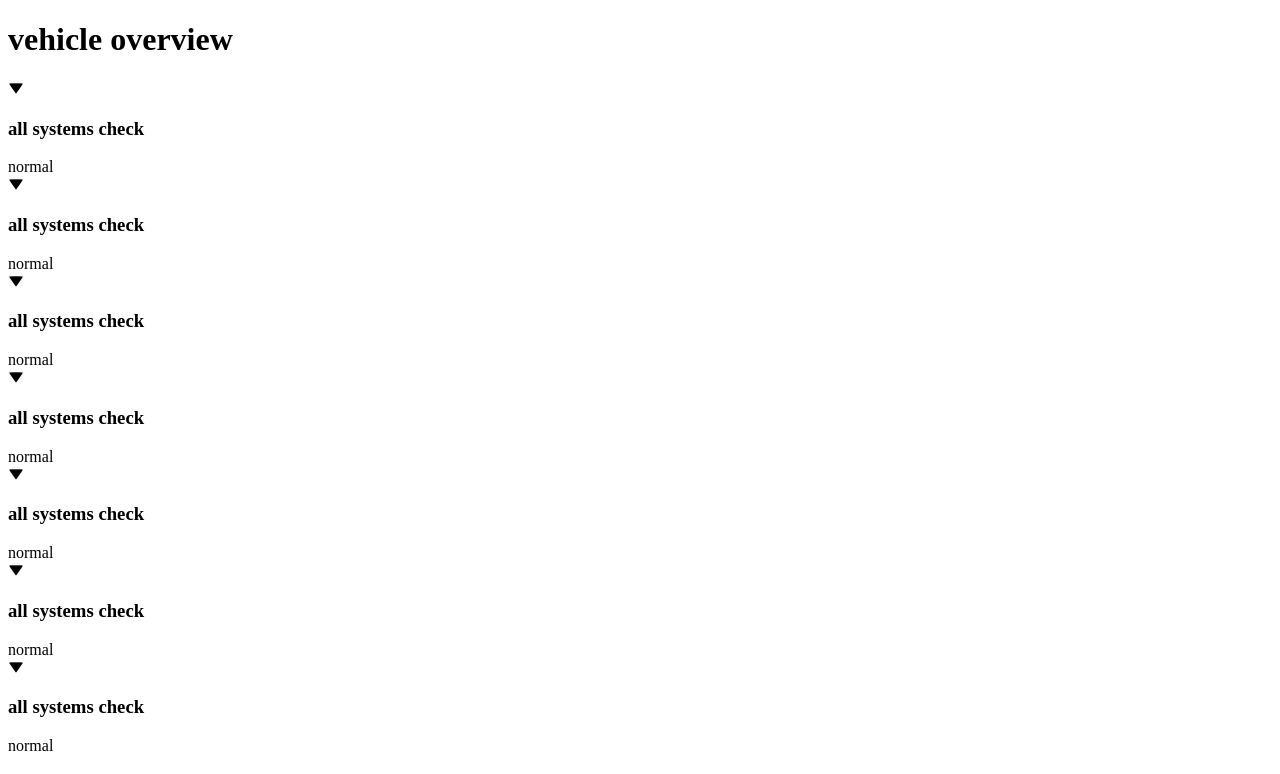
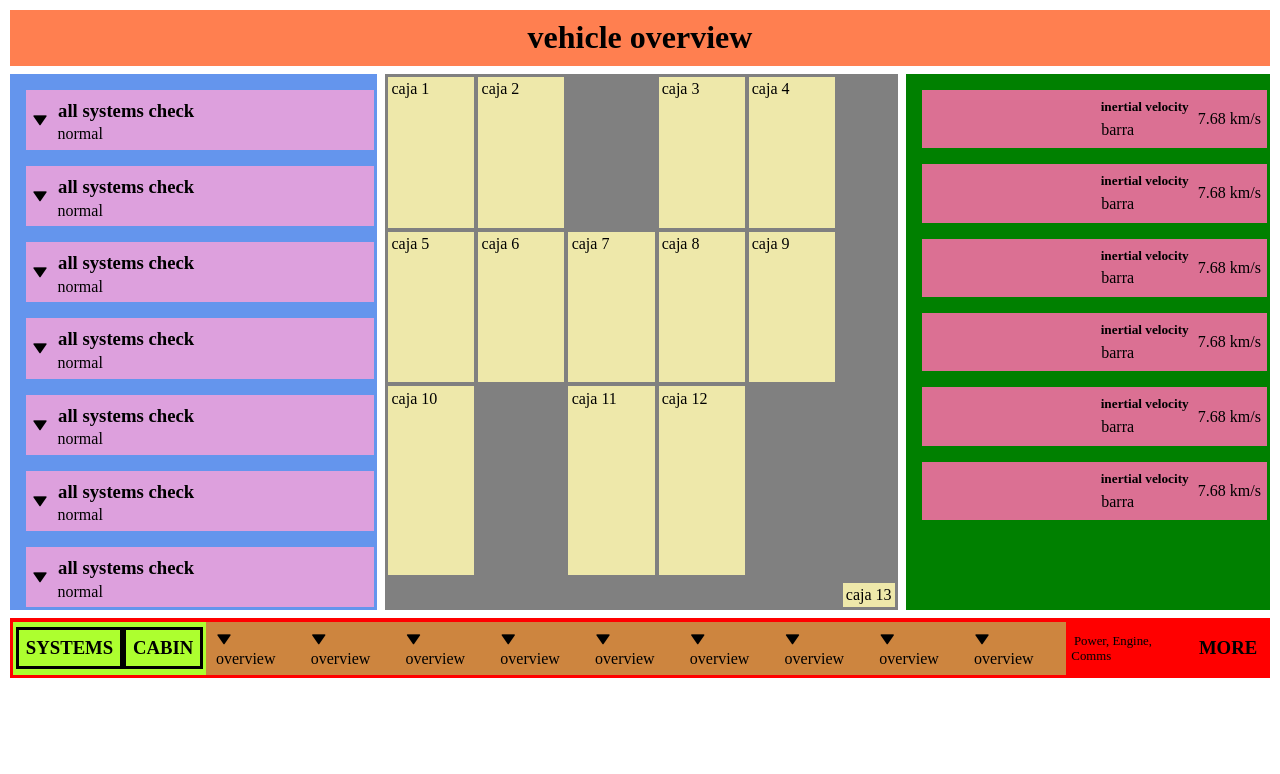
Before and after one commit to SantMu123/SpaceX, a plain HTML site: page index.html in a window 1280 px wide. Shown: the top 774 px of the page. Drawn offline with nearby package versions, Linux system fonts and the light colour scheme.

Commit message:
feat: :lipstick: Se organizó la maquetacion con grid y flex

```diff
--- a/css/style.css
+++ b/css/style.css
@@ -1 +1,162 @@
 @import url(variables.css);
+
+*{
+    margin: 0;
+    padding: .2em;
+    box-sizing: border-box;
+    font-family: "SF-Pro-Text-Regular";
+}
+
+.container{
+    display: grid;
+    grid-template-columns: 1fr, 8fr, 1fr;
+    grid-template-rows: 100px, 200px, 150px;
+    grid-gap: 8px;
+    grid-template-areas:
+        "title title title"
+        "lateralLeft middle lateralRigth"
+        "footer footer footer"
+    ;
+
+}
+.title{
+    grid-area: title;
+    display: flex;
+    justify-content: center;
+    background: coral;
+}
+.lateralLeft{
+    grid-area: lateralLeft;
+    padding-left: 1em;
+    padding-top: 1em;
+    display: flex;
+    gap:1em;
+    flex-direction: column;
+    background: cornflowerblue;
+}
+.lateralLeft_childrens{
+    display: flex;
+    align-items: center;
+    flex-direction: row;
+    background: plum;
+}
+.lateralLeft-childrens div{
+    display: flex;
+}
+.middle{
+    grid-area: middle;
+    background: grey;
+    display: grid;
+    grid-template-columns: repeat(5, 1fr);
+    grid-template-rows: .8fr .8fr 1fr;
+    grid-gap: 4px;
+    grid-template-areas:
+        "mid1 mid2 . mid3 mid4"
+        "mid5 mid6 mid7 mid8 mid9"
+        "mid10 . mid11 mid12 ."
+    ;
+    width: 100%;
+    height: auto;
+
+}
+.middle_child1{
+    grid-area: mid1;
+    background: palegoldenrod;
+}
+.middle_child2{
+    grid-area: mid2;
+    background: palegoldenrod;
+}
+.middle_child3{
+    grid-area: mid3;
+    background: palegoldenrod;
+}
+.middle_child4{
+    grid-area: mid4;
+    background: palegoldenrod;
+}
+.middle_child5{
+    grid-area: mid5;
+    background: palegoldenrod;
+}
+.middle_child6{
+    grid-area: mid6;
+    background: palegoldenrod;
+}
+.middle_child7{
+    grid-area: mid7;
+    background: palegoldenrod;
+}
+.middle_child8{
+    grid-area: mid8;
+    background: palegoldenrod;
+}
+.middle_child9{
+    grid-area: mid9;
+    background: palegoldenrod;
+}
+.middle_child10{
+    grid-area: mid10;
+    background: palegoldenrod;
+}
+.middle_child11{
+    grid-area: mid11;
+    background: palegoldenrod;
+}
+.middle_child12{
+    grid-area: mid12;
+    background: palegoldenrod;
+}
+.middle_child13{
+    grid-area: mid13;
+    background: palegoldenrod;
+}
+
+.lateralRigth{
+    grid-area: lateralRigth;
+    padding-left: 1em;
+    padding-top: 1em;
+    display: flex;
+    flex-direction: column;
+    background: green;
+    gap:1em;
+}
+.lateralRigth_childrens{
+    display: flex;
+    justify-content: end;
+    align-items: center;
+    background: palevioletred;
+}
+.footer{
+    grid-area: footer;
+    display: flex;
+    justify-content: space-between;
+    background: red;
+}
+
+.footer-left{
+    display: flex;
+    background: greenyellow;
+    justify-content: center;
+    align-items: center;
+}
+
+.footer-left div:first-child{
+    border: solid black;
+}
+.footer-left div:nth-child(2){
+    border: solid black;
+}
+
+.footer-middle{
+    display: flex;
+    align-items: center;
+    background: peru;
+}
+.footer-rigth{
+    display: flex;
+    align-items: center;
+}
+.footer-rigth div:first-child{
+    font-size: .8em;
+}
--- a/index.html
+++ b/index.html
@@ -9,81 +9,149 @@
 </head>
 <body>
     <div class = container>
-        <div class = "container-title">
+        <div class = "title">
             <h1> vehicle overview</h1>
         </div>
         <div class = lateralLeft>
-            <div clas = "lateralLeft-childrens">
+            <div class = "lateralLeft_childrens">
                 <i class = 'bx bxs-down-arrow'></i>
+                <div>
                     <h3>all systems check</h3>
                     <label>normal</label>
                 </div>
-            <div clas = "lateralLeft-childrens">
+
+            </div>
+            <div class = "lateralLeft_childrens">
                 <i class = 'bx bxs-down-arrow'></i>
+                <div>
                     <h3>all systems check</h3>
                     <label>normal</label>
                 </div>
-            <div clas = "lateralLeft-childrens">
+
+            </div>
+            <div class = "lateralLeft_childrens">
                 <i class = 'bx bxs-down-arrow'></i>
+                <div>
                     <h3>all systems check</h3>
                     <label>normal</label>
                 </div>
-            <div clas = "lateralLeft-childrens">
+
+            </div>
+            <div class = "lateralLeft_childrens">
                 <i class = 'bx bxs-down-arrow'></i>
+                <div>
                     <h3>all systems check</h3>
                     <label>normal</label>
                 </div>
-            <div clas = "lateralLeft-childrens">
+
+            </div>
+            <div class = "lateralLeft_childrens">
                 <i class = 'bx bxs-down-arrow'></i>
+                <div>
                     <h3>all systems check</h3>
                     <label>normal</label>
                 </div>
-            <div clas = "lateralLeft-childrens">
+
+            </div>
+            <div class = "lateralLeft_childrens">
                 <i class = 'bx bxs-down-arrow'></i>
+                <div>
                     <h3>all systems check</h3>
                     <label>normal</label>
                 </div>
-            <div clas = "lateralLeft-childrens">
+
+            </div>
+            <div class = "lateralLeft_childrens">
                 <i class = 'bx bxs-down-arrow'></i>
+                <div>
                     <h3>all systems check</h3>
                     <label>normal</label>
                 </div>
+
+            </div>
         </div>
         <div class="middle">
-            <div></div>
-            <div></div>
-            <div></div>
-            <div></div>
-            <div></div>
-            <div></div>
-            <div></div>
-            <div></div>
-            <div></div>
-            <div></div>
+            <div class="middle_child1">
+                caja 1
             </div>
-        <div class="leteralRigth">
+            <div class="middle_child2">
+                caja 2
+            </div>
+            <div class="middle_child3">
+                caja 3
+            </div>
+            <div class="middle_child4">
+                caja 4
+            </div>
+            <div class="middle_child5">
+                caja 5
+            </div>
+            <div class="middle_child6">
+                caja 6
+            </div>
+            <div class="middle_child7">
+                caja 7
+            </div>
+            <div class="middle_child8">
+                caja 8
+            </div>
+            <div class="middle_child9">
+                caja 9
+            </div>
+            <div class="middle_child10">
+                caja 10
+            </div>
+            <div class="middle_child11">
+                caja 11
+            </div>
+            <div class="middle_child12">
+                caja 12
+            </div>
+            <div class="middle_child13">
+                caja 13
+            </div>
+        </div>
+        <div class="lateralRigth">
+            <div class="lateralRigth_childrens">
                 <div>
                     <h5>inertial velocity</h5>
+                    <p>barra</p>
+                </div>
                 <label>7.68 km/s</label>
             </div>
+            <div class="lateralRigth_childrens">
                 <div>
                     <h5>inertial velocity</h5>
+                    <p>barra</p>
+                </div>
                 <label>7.68 km/s</label>
             </div>
+            <div class="lateralRigth_childrens">
                 <div>
                     <h5>inertial velocity</h5>
+                    <p>barra</p>
+                </div>
                 <label>7.68 km/s</label>
             </div>
+            <div class="lateralRigth_childrens">
                 <div>
                     <h5>inertial velocity</h5>
+                    <p>barra</p>
+                </div>
                 <label>7.68 km/s</label>
             </div>
+            <div class="lateralRigth_childrens">
                 <div>
                     <h5>inertial velocity</h5>
+                    <p>barra</p>
+                </div>
                 <label>7.68 km/s</label>
             </div>
+            <div class="lateralRigth_childrens">
                 <div>
                     <h5>inertial velocity</h5>
+                    <p>barra</p>
+                </div>
                 <label>7.68 km/s</label>
             </div>
         </div>
@@ -91,6 +159,8 @@
             <div class="footer-left">
                 <div>
                     <h3>SYSTEMS</h3>
+                </div>
+                <div>
                     <h3>CABIN</h3>
                 </div>
             </div>
```
Lines whose indentation alone changed are shown as unchanged.
